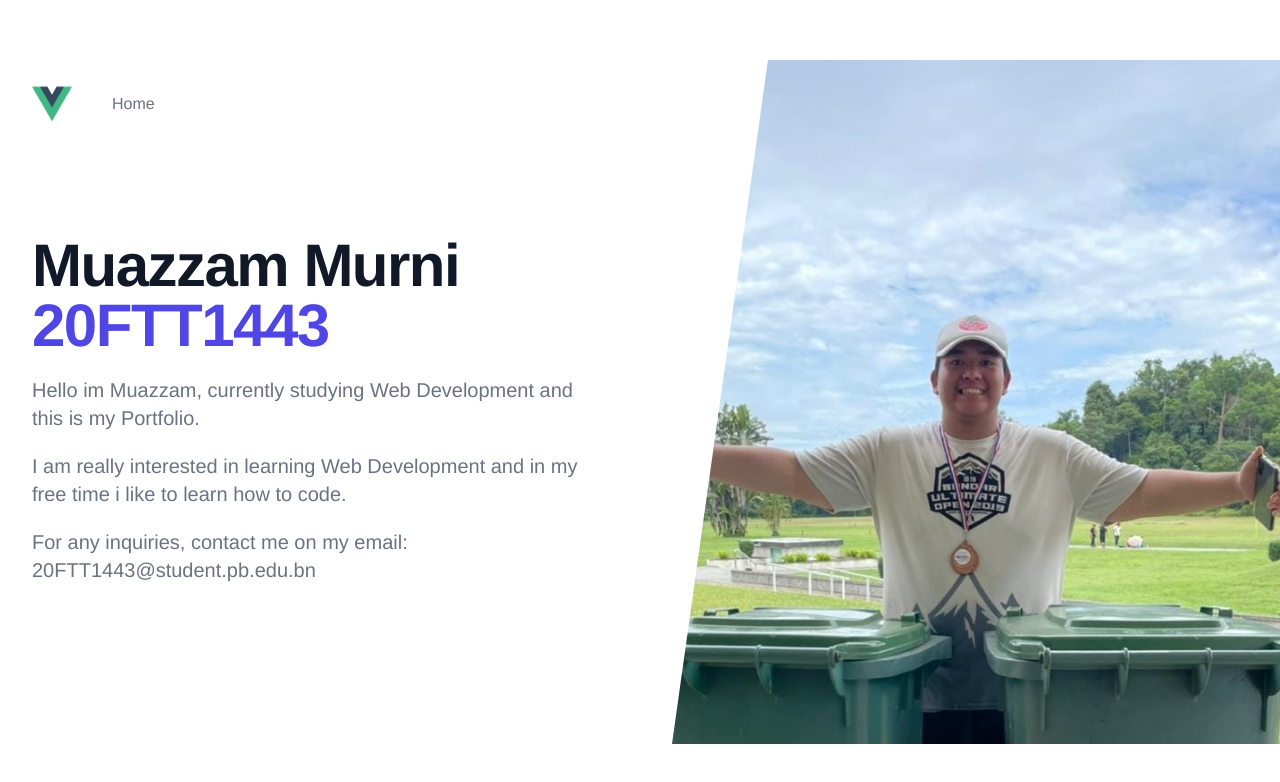
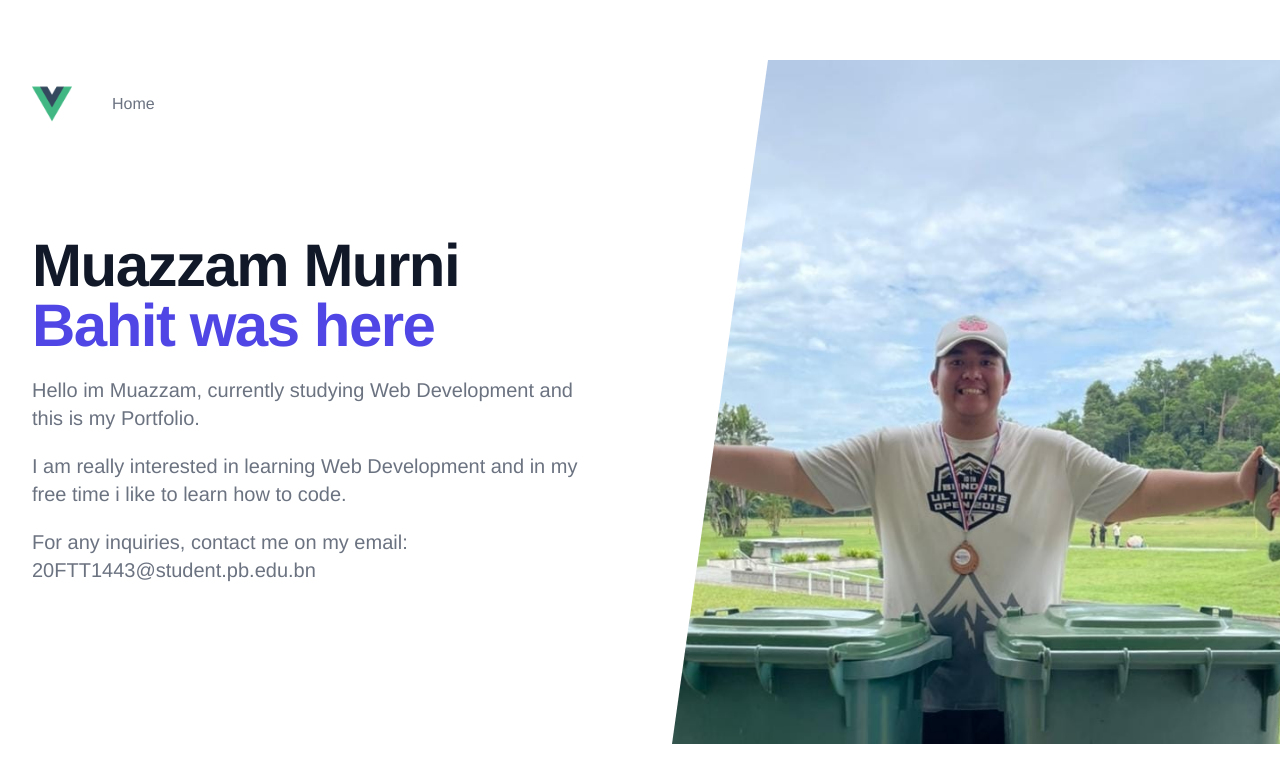
Before and after one commit to Zammu-max/wadt-as3, a Vue app: page / in a window 1280 px wide. Shown: the top 782 px of the page. Built offline with nearby package versions, Linux system fonts and the light colour scheme.

Commit message:
modify app. vue

```diff
--- a/src/App.vue
+++ b/src/App.vue
@@ -75,7 +75,7 @@ import { MenuIcon, XIcon } from '@heroicons/vue/outline'
             <h1 class="text-4xl tracking-tight font-extrabold text-gray-900 sm:text-5xl md:text-6xl">
               <span class="block xl:inline">Muazzam Murni</span> <br>
               {{ ' ' }}
-              <span class="block text-indigo-600 xl:inline">20FTT1443</span>
+              <span class="block text-indigo-600 xl:inline">Bahit was here</span>
             </h1>
             <p class="mt-3 text-base text-gray-500 sm:mt-5 sm:text-lg sm:max-w-xl sm:mx-auto md:mt-5 md:text-xl lg:mx-0">Hello im Muazzam, currently studying Web Development and this is my Portfolio.</p>
             <p class="mt-3 text-base text-gray-500 sm:mt-5 sm:text-lg sm:max-w-xl sm:mx-auto md:mt-5 md:text-xl lg:mx-0">I am really interested in learning Web Development and in my free time i like to learn how to code.</p>
```
